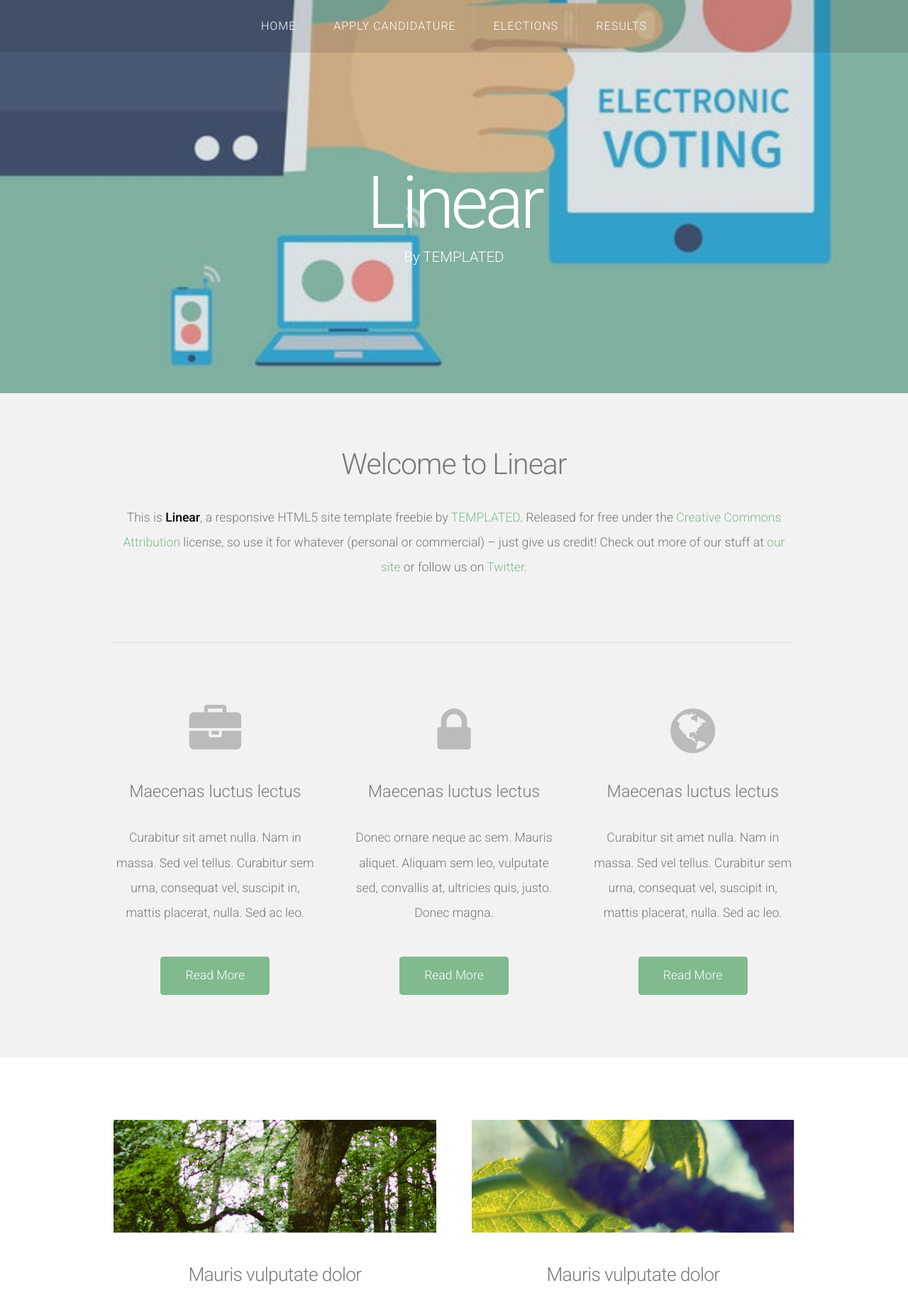
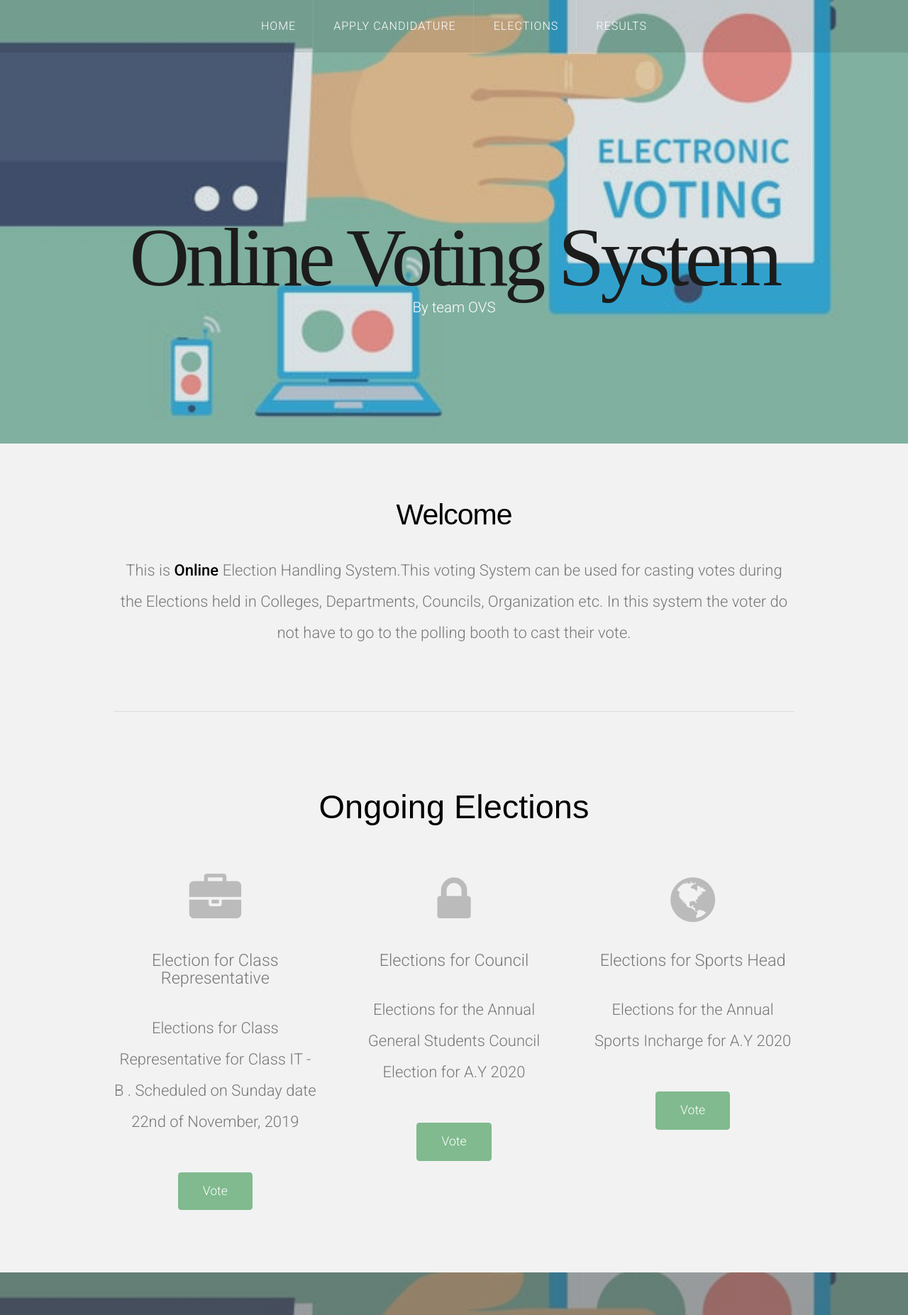
Before and after one commit to naitik179/OVS, a PHP site: page / in a window 1280 px wide. Shown: the top 1853 px of the page at 71% size. Run offline with PHP 8.4, Linux system fonts and the light colour scheme; some libraries are stand-ins or nearby versions.

Commit message:
index page modified and updated

```diff
--- a/Election.php
+++ b/Election.php
@@ -131,7 +131,7 @@
 			<section>
 				<header>
 					<h2>Get in touch</h2>
-						<span class="byline">Integer sit amet pede vel arcu aliquet pretium</span>
+					<span class="byline">Contact US</span>
 				</header>
 				<ul class="contact">
 					<li><a href="#" class="fa fa-twitter"><span>Twitter</span></a></li>
--- a/Results.php
+++ b/Results.php
@@ -80,7 +80,7 @@
 			<section>
 				<header>
 					<h2>Get in touch</h2>
-						<span class="byline">Integer sit amet pede vel arcu aliquet pretium</span>
+					<span class="byline">Contact US</span>
 				</header>
 				<ul class="contact">
 					<li><a href="#" class="fa fa-twitter"><span>Twitter</span></a></li>
--- a/css/style-desktop.css
+++ b/css/style-desktop.css
@@ -24,6 +24,8 @@
 		header h2
 		{
 			font-size: 3.4em;
+    		color: black;
+    		font-family: sans-serif
 		}
 
 		header .byline
@@ -71,7 +73,7 @@
 
 	#footer
 	{
-		padding: 6em 0em;
+		padding: 3em 0em;
 	}
 
 /*********************************************************************************/
@@ -97,7 +99,7 @@
 	#featured p
 	{
 		line-height: 2em;
-		font-size: 1.2em;
+		font-size: 1.5em;
 	}
 
 /*********************************************************************************/
--- a/css/style.css
+++ b/css/style.css
@@ -809,10 +809,12 @@
 			text-decoration: none;
 			font-weight: 300;
 			line-height: 1em;
-			font-size: 7em;
-			color: #FFF;
+			font-size: 8em;
+			font-family: none;
+			color:#1c1c1c;
 			letter-spacing: -0.05em;
-			margin: 0 0 0.125em 0;
+			/* margin: 0 0 0.125em 0; */
+			margin-top: 69px;
 		}
 
 		#logo span
--- a/index.php
+++ b/index.php
@@ -5,8 +5,9 @@
     Released for free under the Creative Commons Attribution 3.0 license (templated.co/license)
 -->
 <html>
+
 <head>
-	<title>Linear by TEMPLATED</title>
+	<title>OVS ' Online Voting</title>
 	<meta http-equiv="content-type" content="text/html; charset=utf-8" />
 	<meta name="description" content="" />
 	<meta name="keywords" content="" />
@@ -21,6 +22,7 @@
 		<link rel="stylesheet" href="css/style-desktop.css" />
 	</noscript>
 </head>
+
 <body class="homepage">
 
 	<!-- Header -->
@@ -40,8 +42,8 @@
 
 			<!-- Logo -->
 			<div id="logo">
-				<h1><a href="#">Linear</a></h1>
-				<span class="tag">By TEMPLATED</span>
+				<h1><a href="#">Online Voting System</a></h1>
+				<span class="tag">By team OVS</span>
 			</div>
 		</div>
 	</div>
@@ -50,28 +52,29 @@
 	<div id="featured">
 		<div class="container">
 			<header>
-				<h2>Welcome to Linear</h2>
+				<h2>Welcome</h2>
 			</header>
-			<p>This is <strong>Linear</strong>, a responsive HTML5 site template freebie by <a href="http://templated.co">TEMPLATED</a>. Released for free under the <a href="http://templated.co/license">Creative Commons Attribution</a> license, so use it for whatever (personal or commercial) &ndash; just give us credit! Check out more of our stuff at <a href="http://templated.co">our site</a> or follow us on <a href="http://twitter.com/templatedco">Twitter</a>.</p>
+			<p>This is <strong>Online </strong> Election Handling System.This voting System can be used for casting votes during the Elections held in Colleges, Departments, Councils, Organization etc. In this system the voter do not have to go to the polling booth to cast their vote. </p>
 			<hr />
+			<p style="font-family: sans-serif;text-align: center;color: black;font-size: 3.2em;"> Ongoing Elections </p>
 			<div class="row">
 				<section class="4u">
 					<span class="pennant"><span class="fa fa-briefcase"></span></span>
-					<h3>Maecenas luctus lectus</h3>
-					<p>Curabitur sit amet nulla. Nam in massa. Sed vel tellus. Curabitur sem urna, consequat vel, suscipit in, mattis placerat, nulla. Sed ac leo.</p>
-					<a href="#" class="button button-style1">Read More</a>
+					<h3>Election for Class Representative</h3>
+					<p>Elections for Class Representative for Class IT - B . Scheduled on Sunday date 22nd of November, 2019</p>
+					<a href="#" class="button button-style1">Vote</a>
 				</section>
 				<section class="4u">
 					<span class="pennant"><span class="fa fa-lock"></span></span>
-					<h3>Maecenas luctus lectus</h3>
-					<p>Donec ornare neque ac sem. Mauris aliquet. Aliquam sem leo, vulputate sed, convallis at, ultricies quis, justo. Donec magna.</p>
-					<a href="#" class="button button-style1">Read More</a>
+					<h3>Elections for Council</h3>
+					<p>Elections for the Annual General Students Council Election for A.Y 2020</p>
+					<a href="#" class="button button-style1">Vote</a>
 				</section>
 				<section class="4u">
 					<span class="pennant"><span class="fa fa-globe"></span></span>
-					<h3>Maecenas luctus lectus</h3>
-					<p>Curabitur sit amet nulla. Nam in massa. Sed vel tellus. Curabitur sem urna, consequat vel, suscipit in, mattis placerat, nulla. Sed ac leo.</p>
-					<a href="#" class="button button-style1">Read More</a>
+					<h3>Elections for Sports Head</h3>
+					<p>Elections for the Annual Sports Incharge for A.Y 2020</p>
+					<a href="#" class="button button-style1">Vote</a>
 				</section>
 
 			</div>
@@ -79,7 +82,7 @@
 	</div>
 
 	<!-- Main -->
-	<div id="main">
+	<!-- <div id="main">
 		<div id="content" class="container">
 
 			<div class="row">
@@ -117,13 +120,13 @@
 			</div>
 
 		</div>
-	</div>
+	</div> -->
 
 	<!-- Tweet -->
 	<div id="tweet">
 		<div class="container">
 			<section>
-				<blockquote>&ldquo;In posuere eleifend odio. Quisque semper augue mattis wisi. Maecenas ligula. Pellentesque viverra vulputate enim. Aliquam erat volutpat.&rdquo;</blockquote>
+				<blockquote>&ldquo;Voting is the expression of our commitment to ourselves, one another, this country and this world.&rdquo;</blockquote>
 			</section>
 		</div>
 	</div>
@@ -134,7 +137,7 @@
 			<section>
 				<header>
 					<h2>Get in touch</h2>
-					<span class="byline">Integer sit amet pede vel arcu aliquet pretium</span>
+					<span class="byline">Contact US</span>
 				</header>
 				<ul class="contact">
 					<li><a href="#" class="fa fa-twitter"><span>Twitter</span></a></li>
@@ -149,9 +152,10 @@
 	<!-- Copyright -->
 	<div id="copyright">
 		<div class="container">
-			Design: <a href="http://templated.co">TEMPLATED</a> Images: <a href="http://unsplash.com">Unsplash</a> (<a href="http://unsplash.com/cc0">CC0</a>)
+		Made By Team OVS
 		</div>
 	</div>
 
 </body>
+
 </html>
```
Also changed, not shown: Apply Candidature.php (+2 -10 lines). Lines whose indentation alone changed are shown as unchanged.
